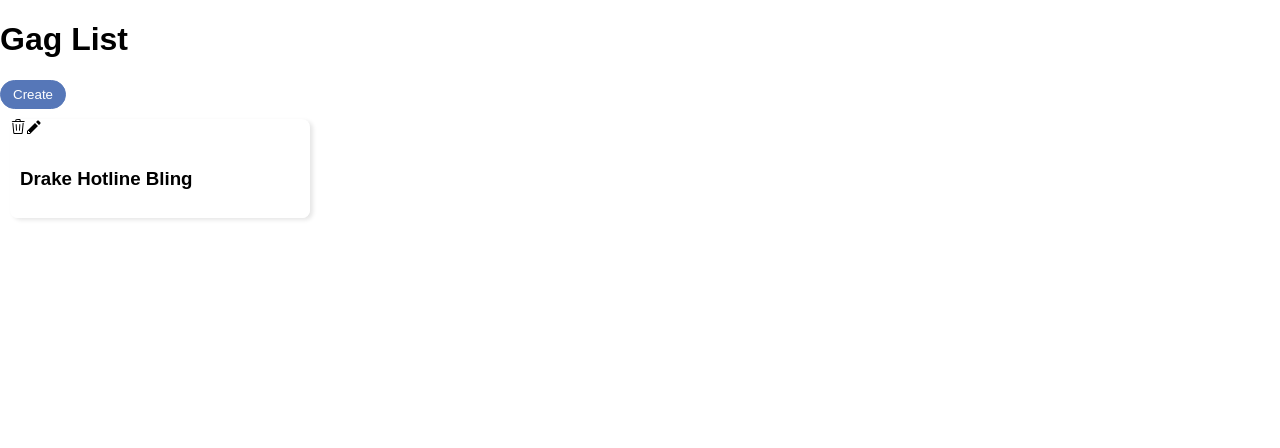
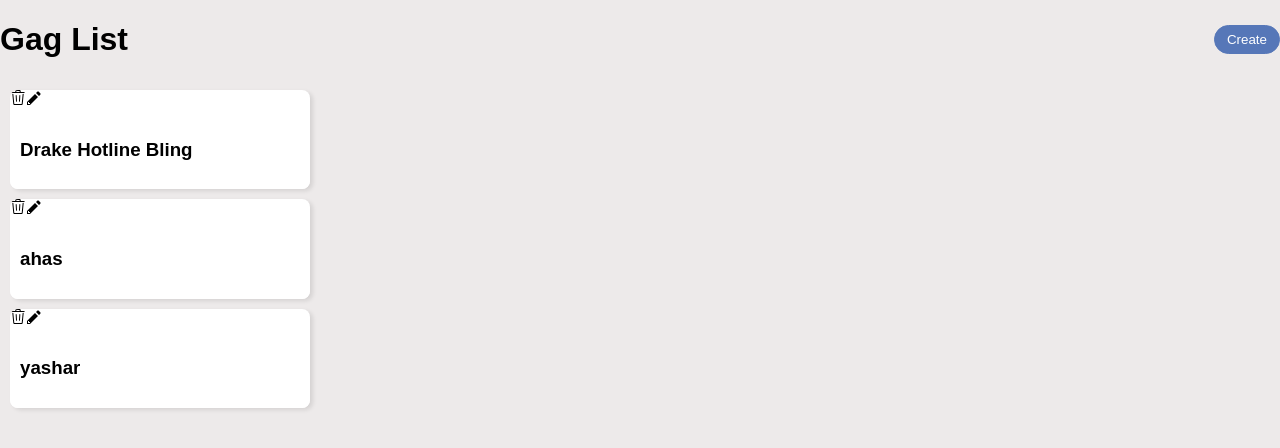
Before and after one commit to YasharPa/Gags-rebuild, a React (Create React App) app: page / in a window 1280 px wide. Shown: the top 448 px of the page. Built offline with nearby package versions, Linux system fonts and the light colour scheme; data requests are answered from the project's data file.

Commit message:
Implementng Modal component.

```diff
--- a/db.json
+++ b/db.json
@@ -3,6 +3,14 @@
     {
       "id": "181913649",
       "contant": "Drake Hotline Bling"
+    },
+    {
+      "contant": "ahas",
+      "id": "hjo8Qaj"
+    },
+    {
+      "contant": "yashar",
+      "id": "2sd2mN_"
     }
   ]
 }
--- a/public/index.html
+++ b/public/index.html
@@ -24,6 +24,7 @@
       work correctly both with client-side routing and a non-root public URL.
       Learn how to configure a non-root public URL by running `npm run build`.
     -->
+    <div class="modal-container"></div>
     <title>Gag App - Rebuild</title>
   </head>
   <body>
--- a/src/components/GagItemCreate.js
+++ b/src/components/GagItemCreate.js
@@ -19,30 +19,47 @@
   const handleClose = () => {
     setShowModal(false);
   };
-  const handleSubmit = (event) => {
-    event.preventDefault();
+  const handleCreate = () => {
     createGag(contant);
     setContant("");
   };
+
   const actionBar = (
     <div>
-      <Button primary rounded onClick={handleClose}></Button>
+      <Button
+        primary
+        rounded
+        onClick={() => {
+          handleClose();
+          handleCreate();
+        }}
+      >
+        Accept
+      </Button>
     </div>
   );
   const modal = (
     <Modal onClose={handleClose} actionBar={actionBar}>
-      <label>Create Gag </label>
-      <input value={contant} onChange={handleChange} />
+      <div>
+        <h1>Create Gag </h1>
+        Name: <input value={contant} onChange={handleChange} />
+      </div>
     </Modal>
   );
   return (
     <div className="gag-create">
-      <form className="form gag-create" onSubmit={handleSubmit}>
-        <Button onClick={handleClick} primary rounded>
-          Create
-        </Button>
+      <Button onClick={handleClick} primary rounded>
+        Create
+      </Button>
+      <form
+        className="form gag-create"
+        onSubmit={(event) => {
+          event.preventDefault();
+          handleCreate();
+        }}
+      >
+        {showModal && modal}
       </form>
-      {showModal && modal}
     </div>
   );
 }
--- a/src/components/GagItemEdit.js
+++ b/src/components/GagItemEdit.js
@@ -1,5 +1,6 @@
 import { useState, useContext } from "react";
 import GagsContext from "../context/gags";
+import Button from "./Button";
 
 function GagItemEdit({ gag, onSubmit }) {
   const [newContant, setNewContant] = useState(gag.contant);
@@ -24,7 +25,9 @@
         value={newContant}
         onChange={handleChangeContant}
       ></input>
-      <button>Accept</button>
+      <Button primary rounded>
+        Accept
+      </Button>
     </form>
   );
 }
--- a/src/index.css
+++ b/src/index.css
@@ -4,7 +4,7 @@
   font-family: Arial, sans-serif;
   margin: 0;
   padding: 0;
-  background-color: #fff;
+  background-color: #d8d3d375;
 }
 
 .gag-item {
@@ -79,7 +79,7 @@
   color: #fff;
 }
 .rounded-button {
-  border-radius: 999px;
+  border-radius: 290486px;
 }
 
 .modal-closed {
@@ -100,10 +100,10 @@
 .modal-opend {
   /* Positioning */
   position: fixed;
-  top: 40px;
-  right: 40px;
-  bottom: 40px;
-  left: 40px;
+  top: 10%;
+  right: 20%;
+  bottom: 10%;
+  left: 20%;
 
   /* Padding */
   padding: 10px;
@@ -131,4 +131,6 @@
 }
 
 .navbar {
+  display: flex;
+  justify-content: space-between;
 }
```
